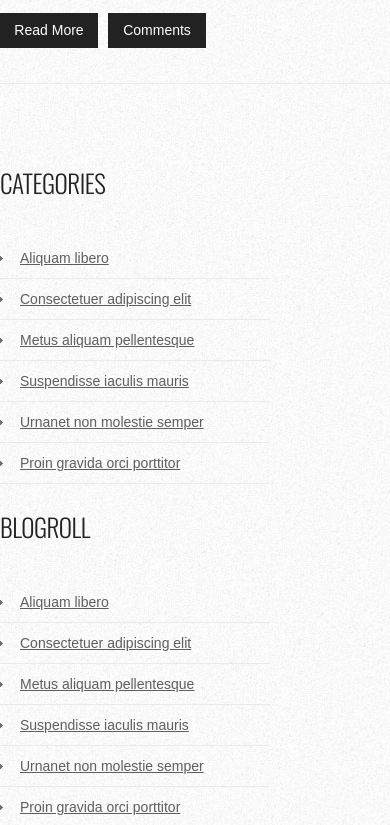
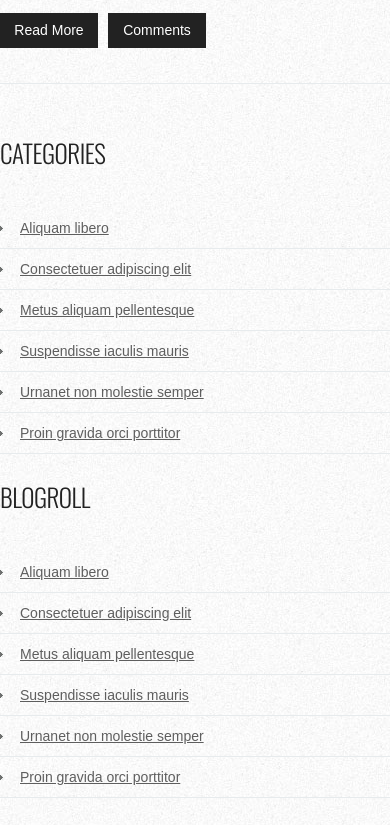
Before and after one commit to hhmcdonald/project_transformation_mcdonald_hayley, a plain HTML site: page index.html in a window 390 px wide. Shown: the part 2233-3058 px from the top of the page. Drawn offline with nearby package versions, Linux system fonts and the light colour scheme.

Commit message:
give aside a responsive width

```diff
--- a/css/main.css
+++ b/css/main.css
@@ -207,9 +207,8 @@ main {
 /* Sidebar */
 #sidebar {
     float: left;
-    width: 270px;
-    margin: 0px;
-    padding: 30px 0px 0px 0px;
+    width: 100%;
+    margin: 0 auto;
 }
 
 #sidebar ul {
```
